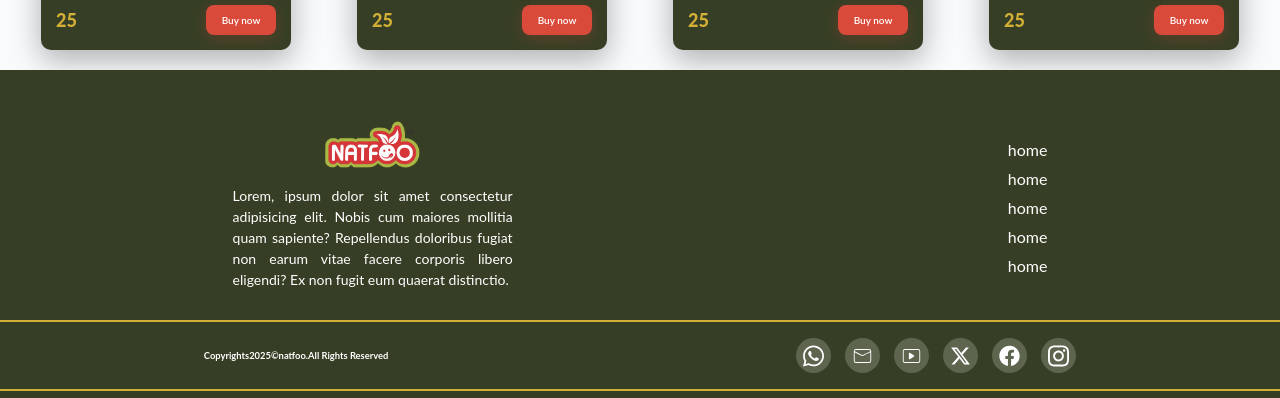
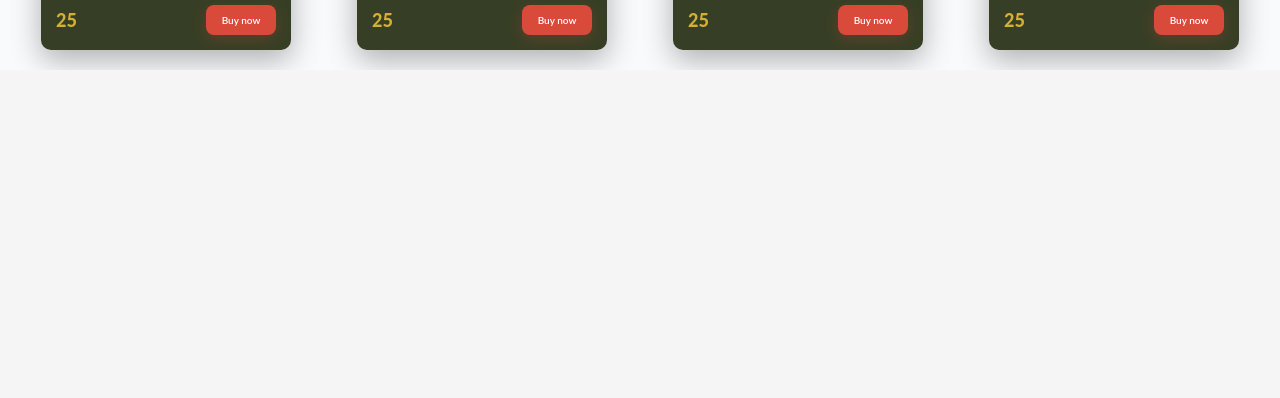
Before and after one commit to natfooin/natfoo, a React (Vite) app: page / in a window 1280 px wide. Shown: the part 2989-3387 px from the top of the page. After the commit the page ends 3059 px from the top, so only its background shows below. Built offline with nearby package versions, Linux system fonts and the light colour scheme.

Commit message:
enhanced the product image in cart

```diff
--- a/src/App.jsx
+++ b/src/App.jsx
@@ -2,7 +2,7 @@ import React, { useEffect, useState } from "react";
 import Button from "./Components/ui/Button/Button";
 import Heading from "./Components/ui/Heading/Heading";
 import Badge from "./Components/ui/Badge/Badge";
-import MainProducts from  "./pages/MainProducts/MainProducts"
+import MainProducts from "./pages/MainProducts/MainProducts";
 import NavBar from "./Components/NavBar/NavBar";
 import Hero from "./Components/Hero/Hero";
 import "./App.css";
@@ -72,8 +72,8 @@ const App = () => {
           }
         />
       </Routes>
-          <MainProducts />
-      <Footer />
+      <MainProducts />
+      {/* <Footer /> */}
     </>
   );
 };
--- a/src/Components/CartProduct/CartProduct.css
+++ b/src/Components/CartProduct/CartProduct.css
@@ -24,6 +24,7 @@
 .cart-product-image img {
   width: 100%;
   border-radius: 1rem;
+  border: 1px dashed var(--dark-olive);
   display: inline-block;
 }
 .cart-product-mini-content {
--- a/src/pages/Cart.css
+++ b/src/pages/Cart.css
@@ -36,6 +36,7 @@
 .cart-container {
   display: flex;
   justify-content: space-around;
+  min-height: 80vh;
 }
 
 .cart-container .order-summary {
```
